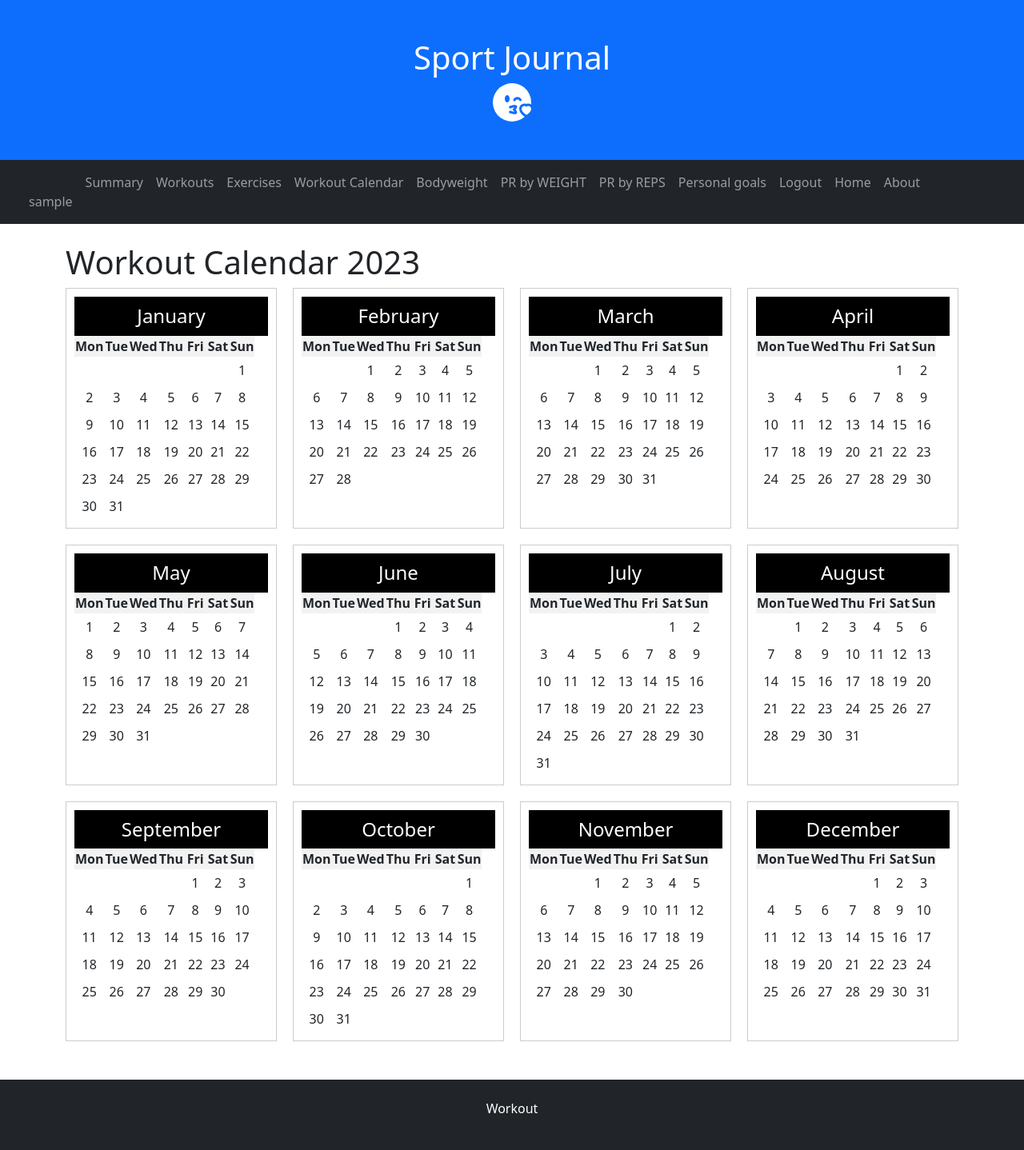
After one commit to TomaDovydene/Workout_Journal.py, a Django app: page /journal/workout-calendar/2023/ in a window 1280 px wide. The commit adds this page. Shown: the whole page at 80% size. Run offline with Django 4.2, Linux system fonts and the light colour scheme; the visitor is signed in with stand-in values (Sample User, id 1); data that the repository does not hold is empty.

Commit message:
2023-06-07 13:40 kalendorius

```diff
--- a/mysite/journal/templates/base.html
+++ b/mysite/journal/templates/base.html
@@ -34,9 +34,10 @@
             </div>
 
                 {{ user.get_username }}</a></li>
-            <li class="nav-item"><a class="nav-link" href="{% url 'calendar' %}">Calendar</a></li>
+            <li class="nav-item"><a class="nav-link" href="{% url 'summary' %}">Summary</a></li>
             <li class="nav-item"><a class="nav-link" href="{% url 'workouts' %}">Workouts</a></li>
             <li class="nav-item"><a class="nav-link" href="{% url 'exercises' %}">Exercises</a></li>
+            <li class="nav-item"><a class="nav-link" href="{% url 'workout_calendar' year=2023 %}">Workout Calendar</a></li>
             <li class="nav-item"><a class="nav-link" href="">Bodyweight</a></li>
             <li class="nav-item"><a class="nav-link" href="{% url 'personal_records_by_weight' %}">PR by WEIGHT</a></li>
             <li class="nav-item"><a class="nav-link" href="{% url 'personal_records_by_reps' %}">PR by REPS</a></li>
--- /dev/null
+++ b/mysite/journal/templates/workout_calendar.html
@@ -0,0 +1,82 @@
+{% extends "base.html" %}
+
+{% block "title" %}Workout Calendar {{ calendar_months.0.year }}{% endblock %}
+
+{% block "content" %}
+
+
+<h1>Workout Calendar {{ calendar_months.0.year }}</h1>
+
+<div class="calendar-grid">
+{% for month in calendar_months %}
+  <div class="calendar-month">
+  <h4>{{ month.month }}</h4>
+  <table>
+    <thead>
+
+      <tr>
+        <th class="weekday">Mon</th>
+        <th class="weekday">Tue</th>
+        <th class="weekday">Wed</th>
+        <th class="weekday">Thu</th>
+        <th class="weekday">Fri</th>
+        <th class="weekday">Sat</th>
+        <th class="weekday">Sun</th>
+      </tr>
+    </thead>
+    <tbody>
+      {% for row in month.rows %}
+        <tr>
+          {% for day, is_marked in row %}
+            <td class="day-cell">
+              {% if is_marked %}
+                <a href="{% url 'workouts' %}?date={{ month.year }}-{{ month.month }}-{{ day }}">{{ day }}</a>
+              {% else %}
+                {{ day }}
+              {% endif %}
+            </td>
+          {% endfor %}
+        </tr>
+      {% endfor %}
+    </tbody>
+  </table>
+    </div>
+{% endfor %}
+</div>
+
+<style>
+  .calendar-grid {
+    display: grid;
+    grid-template-columns: repeat(4, 1fr);
+    grid-gap: 20px;
+  }
+
+  .calendar-month {
+    border: 1px solid #ccc;
+    padding: 10px;
+    text-align: center;
+  }
+
+  .calendar-month h4 {
+    margin: 0;
+    background-color: black;
+    color: white;
+    padding: 10px;
+  }
+
+  .weekday {
+    background-color: #f2f2f2;
+  }
+
+  .weekday {
+    background-color: #f2f2f2;
+  }
+
+  .day-cell {
+    text-align: center;
+    padding: 5px;
+  }
+
+</style>
+
+{% endblock %}
--- a/mysite/journal/urls.py
+++ b/mysite/journal/urls.py
@@ -15,11 +15,12 @@ urlpatterns = [
     path('profile/', views.profile, name='profile'),
     path('workouts/add/', views.add_workout, name='add_workout'),
     path('workouts/<int:workout_id>/add-exercise/', views.AddExerciseCreateView.as_view(), name='add_exercise'),
-    path('workouts/<int:workout_id>/add-custom-exercise/', views.CustomExerciseCreateView.as_view(), name='add_custom_exercise'),
+    # path('workouts/<int:workout_id>/add-custom-exercise/', views.CustomExerciseCreateView.as_view(), name='add_custom_exercise'),
     path('workout/<int:workout_id>/edit/', views.edit_workout, name='edit_workout'),
     path('workout/<int:workout_id>/delete/', views.delete_workout, name='delete_workout'),
     path('exercise_workouts/<str:exercise_name_id>/', views.exercise_workouts, name='exercise_workouts'),
     path('personal-records-by-weight/', views.personal_records_by_weight, name='personal_records_by_weight'),
     path('personal-records-by-reps/', views.personal_records_by_reps, name='personal_records_by_reps'),
-    path('calendar/', views.calendar, name='calendar'),
+    path('summary/', views.summary, name='summary'),
+    path('workout-calendar/<int:year>/', views.workout_calendar, name='workout_calendar'),
 ]
--- a/mysite/journal/views.py
+++ b/mysite/journal/views.py
@@ -3,7 +3,7 @@ import itertools
 import self as self
 from django.shortcuts import render, get_object_or_404
 from django.http import HttpResponse
-from django.urls import reverse_lazy
+from django.urls import reverse_lazy, reverse
 from django.utils.decorators import method_decorator
 
 from .models import Exercise, Workout, ExerciseName
@@ -17,6 +17,14 @@ from django.contrib.auth.decorators import login_required
 from .forms import UserUpdateForm, ProfileUpdateForm, WorkoutForm, ExerciseForm
 from django.db.models import Count, Sum, Q, Max
 from django.contrib.auth import logout
+
+from datetime import date, timedelta
+from calendar import monthrange
+import calendar
+from dateutil.relativedelta import relativedelta
+
+
+
 
 
 
@@ -81,7 +89,7 @@ def index(request):
     return render(request, 'index.html')
 
 @login_required
-def calendar(request):
+def summary(request):
     user = request.user
 
     num_exercises = Exercise.objects.filter(athlete=user).count()
@@ -96,7 +104,7 @@ def calendar(request):
         'num_workouts': num_workouts,
         'num_visits': num_visits,
     }
-    return render(request, 'calendar.html', context=context)
+    return render(request, 'summary.html', context=context)
 
 @login_required
 def workouts(request):
@@ -288,25 +296,25 @@ class AddExerciseCreateView(LoginRequiredMixin, UserPassesTestMixin, generic.Cre
         return reverse_lazy('workout', kwargs={'workout_id': workout_id})
 
 
-@method_decorator(login_required, name='dispatch')
-class CustomExerciseCreateView(LoginRequiredMixin, generic.CreateView):
-    model = ExerciseName
-    fields = ['name']
-    template_name = 'add_custom_exercise.html'
-
-    def get_context_data(self, **kwargs):
-        context = super().get_context_data(**kwargs)
-        context['form'] = self.get_form()
-        return context
-    def form_valid(self, form):
-        exercise_name = form.save(commit=False)
-        exercise_name.created_by = None  # Set created_by to None for exercise names created by superuser
-        exercise_name.save()
-        return super().form_valid(form)
-
-    def get_success_url(self):
-        workout_id = self.kwargs['workout_id']
-        return reverse_lazy('add_exercise', kwargs={'workout_id': workout_id})
+# @method_decorator(login_required, name='dispatch')
+# class CustomExerciseCreateView(LoginRequiredMixin, generic.CreateView):
+#     model = ExerciseName
+#     fields = ['name']
+#     template_name = 'add_custom_exercise.html'
+#
+#     def get_context_data(self, **kwargs):
+#         context = super().get_context_data(**kwargs)
+#         context['form'] = self.get_form()
+#         return context
+#     def form_valid(self, form):
+#         exercise_name = form.save(commit=False)
+#         exercise_name.created_by = None  # Set created_by to None for exercise names created by superuser
+#         exercise_name.save()
+#         return super().form_valid(form)
+#
+#     def get_success_url(self):
+#         workout_id = self.kwargs['workout_id']
+#         return reverse_lazy('add_exercise', kwargs={'workout_id': workout_id})
 
 
 
@@ -434,3 +442,55 @@ def personal_records_by_reps(request):
     }
 
     return render(request, 'personal_records_by_reps.html', context=context)
+
+
+@login_required
+def workout_calendar(request, year):
+    current_date = date(year, 1, 1)
+    calendar_months = []
+
+    for _ in range(12):
+        workouts = Workout.objects.filter(athlete=request.user, date__year=current_date.year,
+                                          date__month=current_date.month)
+        month_days = []
+
+        # Get the starting day and the number of days in the month
+        _, days_in_month = calendar.monthrange(current_date.year, current_date.month)
+
+        # Calculate the number of empty cells before the starting day
+        starting_day = calendar.weekday(current_date.year, current_date.month, 1)
+        num_empty_cells = starting_day
+
+        # Calculate the total number of cells required in the table
+        total_cells = num_empty_cells + days_in_month
+
+        # Calculate the number of rows needed in the table
+        num_rows = total_cells // 7 + 1
+
+        # Populate the month_days list with empty cells before the starting day
+        month_days.extend([('', False)] * num_empty_cells)
+
+        for day in range(1, days_in_month + 1):
+            is_marked = workouts.filter(date__day=day).exists()
+            month_days.append((day, is_marked))
+
+        # Add empty cells to complete the table rows
+        remaining_cells = num_rows * 7 - len(month_days)
+        month_days.extend([('', False)] * remaining_cells)
+
+        # Create a list of rows containing 7-day chunks from month_days
+        rows = [month_days[i:i + 7] for i in range(0, len(month_days), 7)]
+
+        calendar_months.append({
+            'month': current_date.strftime('%B'),
+            'year': current_date.year,
+            'rows': rows
+        })
+
+        current_date = current_date.replace(day=1) + relativedelta(months=1)
+
+    context = {
+        'calendar_months': calendar_months,
+    }
+
+    return render(request, 'workout_calendar.html', context=context)
--- a/requirements.txt
+++ b/requirements.txt
@@ -1,6 +1,12 @@
 asgiref==3.7.2
+crispy-bootstrap5==0.7
+decorator==5.1.1
 Django==4.2.1
+django-bootstrap-datepicker-plus==5.0.3
 django-crispy-forms==2.0
 Pillow==9.5.0
+pydantic==1.10.8
+self==2020.12.3
 sqlparse==0.4.4
+typing_extensions==4.6.3
 tzdata==2023.3
```
Also changed, not shown: mysite/journal/templates/workout.html (+1 -10 lines), mysite/journal/templates/summary.html (renamed from mysite/journal/templates/calendar.html).
